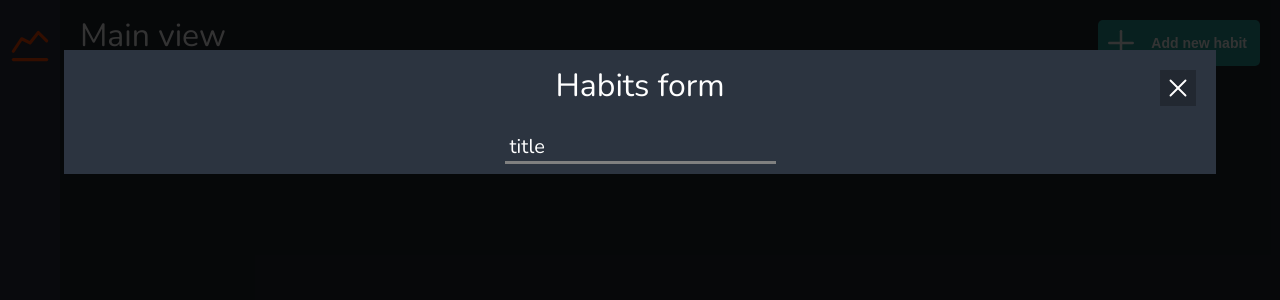
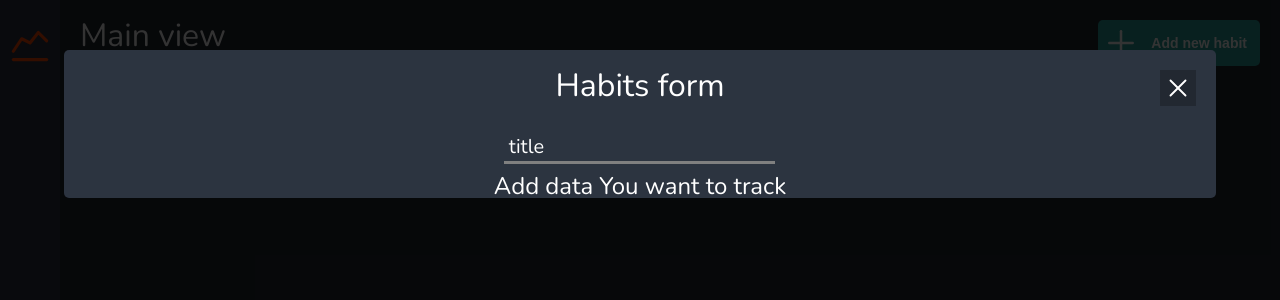
Before and after one commit to kryban93/habits-tracker, a React (Create React App) app: page / in a window 1280 px wide. Shown: the top 300 px of the page. Built offline with nearby package versions, Linux system fonts and the light colour scheme.

Commit message:
Added radius to Modal border, added some global style

```diff
--- a/src/components/ui/HabitForm/HabitForm.tsx
+++ b/src/components/ui/HabitForm/HabitForm.tsx
@@ -19,6 +19,7 @@ export default function HabitForm({}: HabitFormProps) {
 					id="title"
 					label="title"
 				/>
+				<h2>Add data You want to track</h2>
 			</form>
 		</StyledWrapper>
 	);
--- a/src/components/ui/Modal/Modal.tsx
+++ b/src/components/ui/Modal/Modal.tsx
@@ -50,6 +50,7 @@ const ModalContent = styled.div`
 	flex-direction: column;
 	width: 90%;
 	background-color: ${({ theme }) => theme.secondary};
+	border-radius: 5px;
 `;
 
 const StyledButton = styled(Button)`
--- a/src/styles/GlobalStyles.tsx
+++ b/src/styles/GlobalStyles.tsx
@@ -14,6 +14,10 @@ h1 {
 	color: ${({ theme }) => theme.fontColor.primary};
 }
 
+h2 {
+	font-size: ${({ theme }) => theme.fontSize.l}
+}
+
 p {
 	color: ${({ theme }) => theme.fontColor.primary};
 
```
